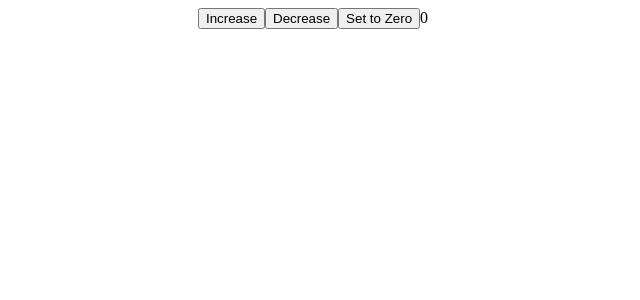
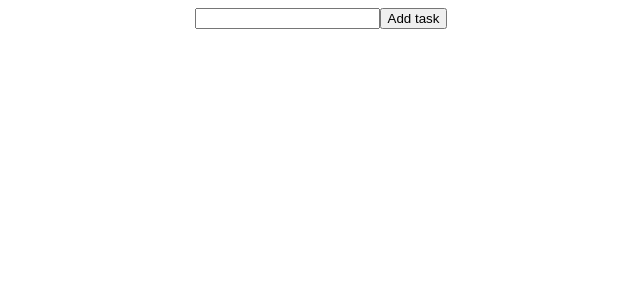
Before and after one commit to Emotion321/project, a React (Create React App) app: page / in a window 1280 px wide. Shown: the top 300 px of the page, without its empty margins (327-967 px from the left). Built offline with nearby package versions, Linux system fonts and the light colour scheme.

Commit message:
completed to-do list

```diff
--- a/src/App.css
+++ b/src/App.css
@@ -1,4 +1,10 @@
 .App {
+  display: flex;
+  align-items: center;
+  flex-direction: column;
+  width: 100vw;
+  font-family: "Lucida Sans", "Lucida Sans Regular", "Lucida Grande",
+    "Lucida Sans Unicode", Geneva, Verdana, sans-serif;
   text-align: center;
 }
 
@@ -37,6 +43,24 @@
   }
 }
 
-.pizdece {
-  color: #61dafb;
+.body {
+  margin: 0;
+  padding: 0;
 }
+
+.addTask {
+  height: 30vh;
+  border-color: rgb(196, 255, 204);
+  width: 100% display flex;
+  justify-content: center;
+  align-items: center;
+}
+
+.list {
+  height: auto;
+  width: 100%;
+  display: flex;
+  align-items: center;
+  padding-top: 50px;
+  flex-direction: column;
+}
--- a/src/App.js
+++ b/src/App.js
@@ -2,23 +2,41 @@
 import "./App.css";
 
 function App() {
-    const [count, setCount] = useState(0);
-    const increase = () => {
-        setCount(count + 1);
+  const [todoList, setTodoList] = useState([]);
+  const [newTask, setNewTask] = useState("");
+
+  const handleChange = (event) => {
+    setNewTask(event.target.value);
+  };
+
+  const addTask = () => {
+    const task = {
+      id: todoList.length === 0 ? 1 : todoList[todoList.length - 1].id + 1,
+      taskName: newTask,
     };
-    const decrease = () => {
-        setCount(count - 1);
-    };
-    const zero = () => {
-        setCount(0);
-    };
+    setTodoList([...todoList, task]);
+  };
+
+  const deleteTask = (id) => {
+    setTodoList(todoList.filter((task) => task.id !== id));
+  };
+
   return (
     <div className="App">
-        <button onClick={increase}>Increase</button>
-        <button onClick={decrease}>Decrease</button>
-        <button onClick={zero}>Set to Zero</button>
-
-        {count}
+      <div className="addTask">
+        <input onChange={handleChange} />
+        <button onClick={addTask}> Add task </button>
+      </div>
+      <div className="list">
+        {todoList.map((task) => {
+          return (
+            <div className="task">
+              <h1>{task.taskName}</h1>
+              <button onClick={() => deleteTask(task.id)}> X </button>
+            </div>
+          );
+        })}
+      </div>
     </div>
   );
 }
```
